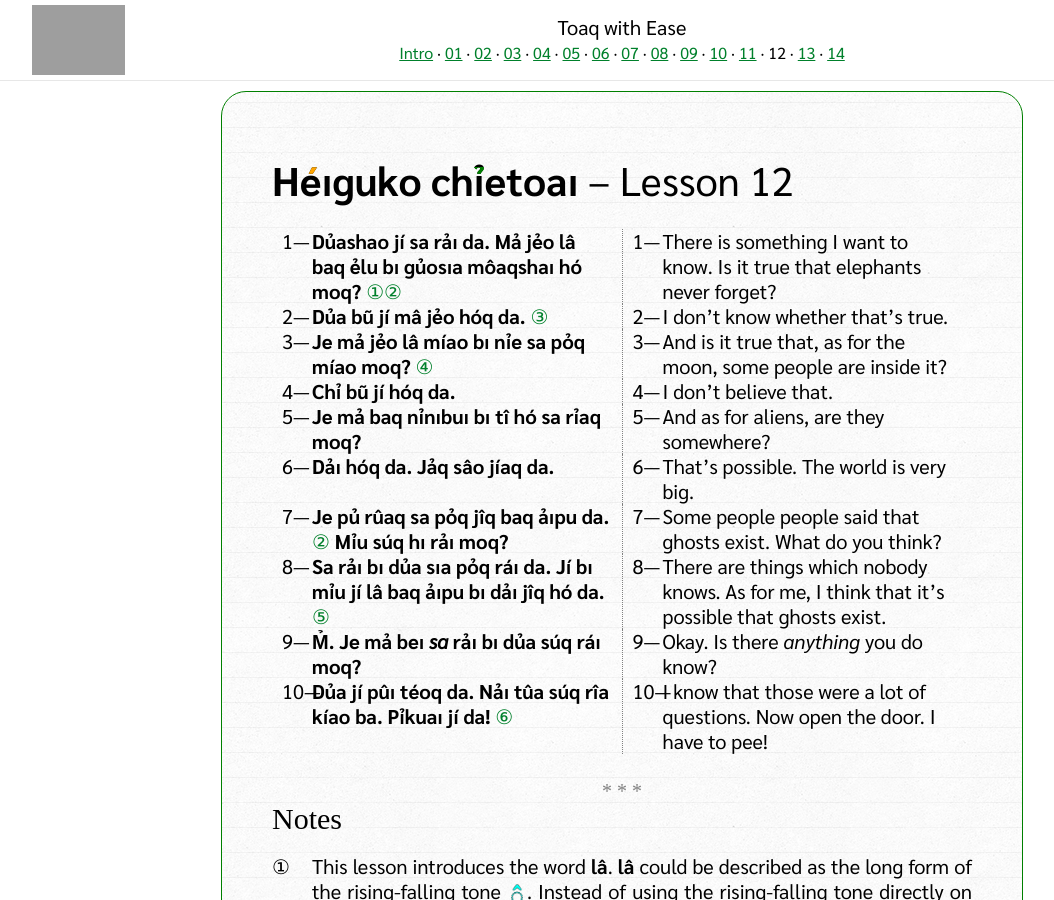
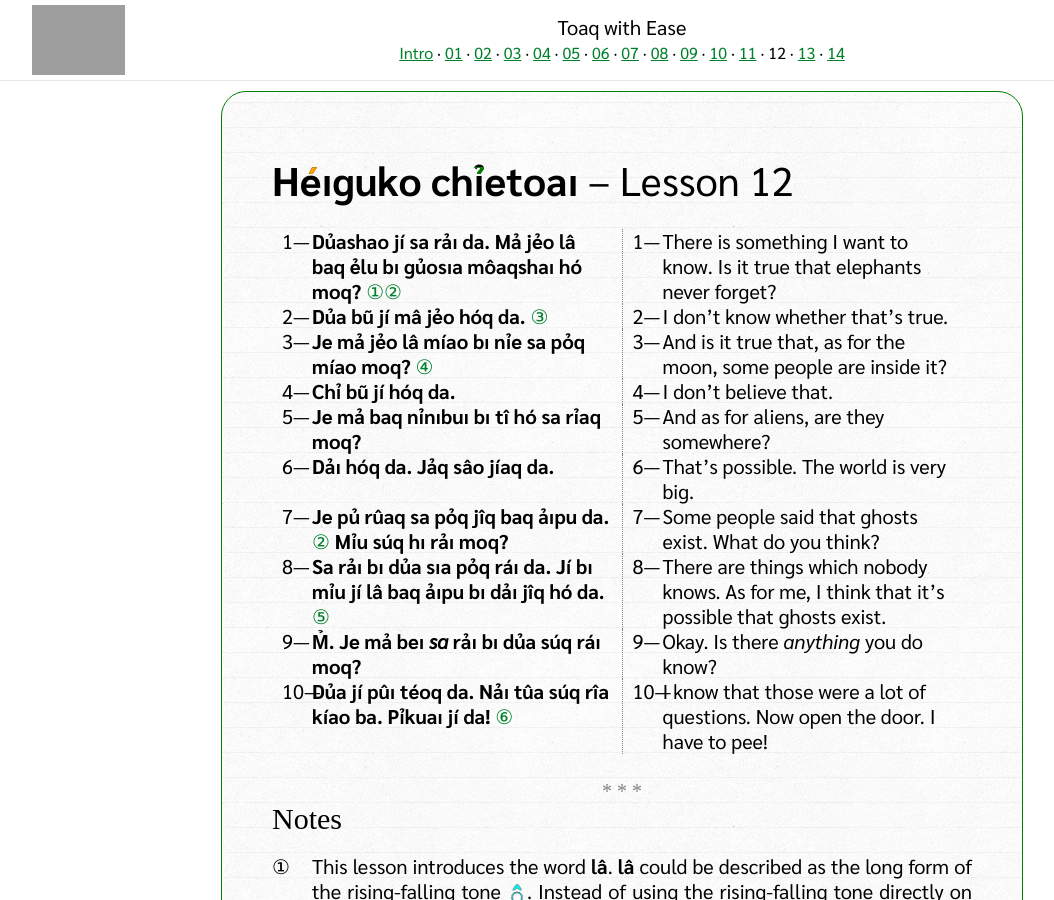
Before and after one commit to toaq/TwE, a Jekyll site: the page built from _lessons/12/index.md, in a window 1280 px wide and 900 px high. Shown: the whole window, without its empty margins (18-1072 px from the left). Built offline with Jekyll 4.4.1, drawn with Linux system fonts in a browser that asks for light colours; some web fonts are replaced; grey boxes are pictures that could not be loaded.

Commit message:
people people

```diff
--- a/_lessons/12/index.md
+++ b/_lessons/12/index.md
@@ -12,7 +12,7 @@ title: 'Héıguko chỉetoaı'
 | **Chỉ bũ jí hóq da.** | I don't believe that. |
 | **Je mả baq nỉnıbuı bı tî hó sa rỉaq moq?** | And as for aliens, are they somewhere? |
 | **Dảı hóq da. Jảq sâo jíaq da.** | That's possible. The world is very big. |
-| **Je pủ rûaq sa pỏq jîq baq ảıpu da.** [②](#fn-2) **Mỉu súq hı rảı moq?** | Some people people said that ghosts exist. What do you think? |
+| **Je pủ rûaq sa pỏq jîq baq ảıpu da.** [②](#fn-2) **Mỉu súq hı rảı moq?** | Some people said that ghosts exist. What do you think? |
 | **Sa rảı bı dủa sıa pỏq ráı da. Jí bı mỉu jí lâ baq ảıpu bı dảı jîq hó da.** [⑤](#fn-5) | There are things which nobody knows. As for me, I think that it's possible that ghosts exist. |
 | **M̉. Je mả beı *sa* rảı bı dủa súq ráı moq?** | Okay. Is there *anything* you do know? |
 | **Dủa jí pûı téoq da. Nảı tûa súq rîa kíao ba. Pỉkuaı jí da!** [⑥](#fn-6) | I know that those were a lot of questions. Now open the door. I have to pee! |
```
